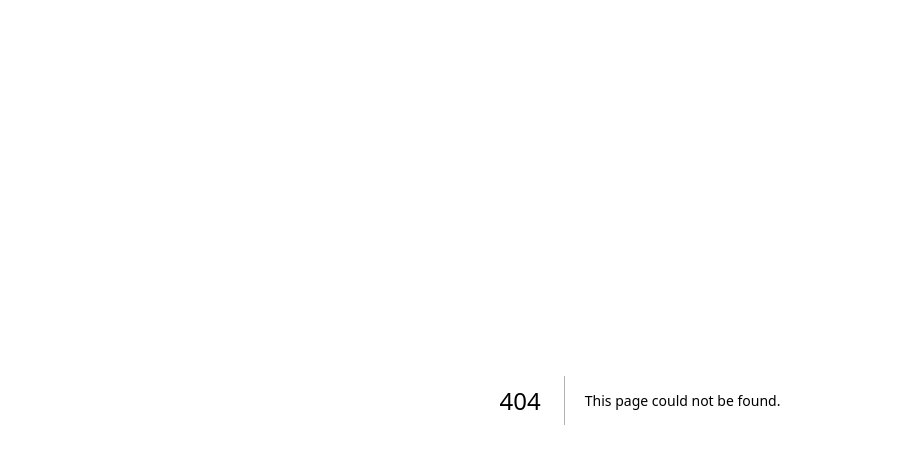
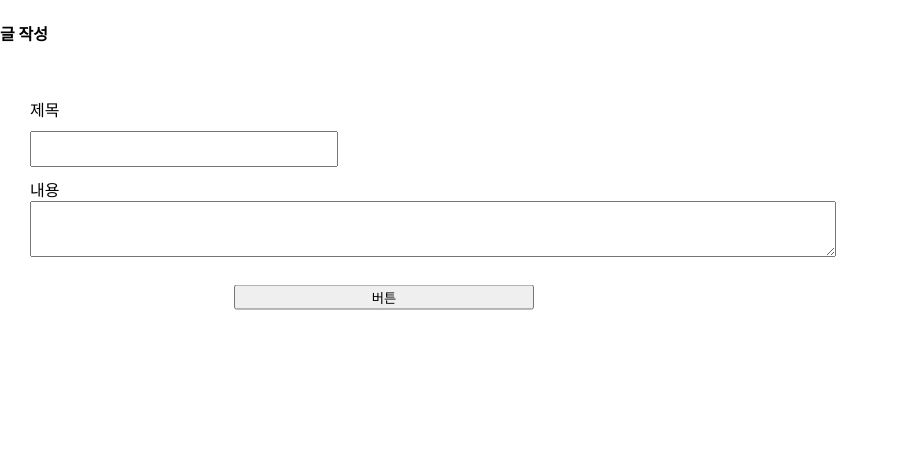
Before and after one commit to junyoungNA/apple-next, a Next.js app in the folder forum/: page /write in a window 1280 px wide. Before the commit this address had no page. Shown: the top 464 px of the page, without its empty margins (0-898 px from the left). Built offline with nearby package versions, Linux system fonts and the light colour scheme.

Commit message:
로그인 기능

```diff
--- a/forum/app/globals.css
+++ b/forum/app/globals.css
@@ -1,6 +1,5 @@
 body {
   margin: 0;
-
 }
 
 a {
@@ -30,6 +29,33 @@ a {
 }
 .list-item p {
   color: grey;
-    margin : 5px 0px;
+  margin: 5px 0px;
   color: black;
 }
+
+.write-form {
+  display: flex;
+  flex-direction: column;
+  padding: 30px;
+  position: relative;
+  height: 400px;
+}
+.write-title {
+  width: 300px;
+  height: 30px;
+  margin: 10px 0;
+}
+
+.write-content {
+  width: 800px;
+  height: 50px;
+}
+
+.write-submit {
+  width: 300px;
+  position: absolute;
+  left: 30%;
+  top: 50%;
+  transform: translate(-50%, -50%);
+  text-align: center;
+}
--- /dev/null
+++ b/forum/app/write/page.tsx
@@ -0,0 +1,24 @@
+import { NextPage } from "next";
+
+const Write: NextPage = () => {
+  return (
+    <div>
+      <h4>글 작성</h4>
+      <form action={"/api/test"} method="POST" className="write-form">
+        <label>제목</label>
+        <input className="write-title" name="title" />
+        <label>내용</label>
+        <textarea
+          className="write-content"
+          maxLength={50}
+          name="content"
+        ></textarea>
+        <button type="submit" className="write-submit">
+          버튼
+        </button>
+      </form>
+    </div>
+  );
+};
+
+export default Write;
--- a/forum/package.json
+++ b/forum/package.json
@@ -12,6 +12,7 @@
     "@types/node": "20.2.5",
     "@types/react": "18.2.9",
     "@types/react-dom": "18.2.4",
+    "express": "^4.18.2",
     "mongodb": "^5.6.0",
     "next": "13.4.4",
     "react": "18.2.0",
--- /dev/null
+++ b/forum/pages/api/login.ts
@@ -0,0 +1,37 @@
+import { Request, Response } from "express";
+import { connectDB } from "../../app/util/database";
+
+type Login = (req: Request, res: Response) => any;
+type User = {
+  _id: string;
+  userId: string;
+  passwrod: string;
+};
+const login: Login = async (req, res) => {
+  try {
+    // MongoDB 클라이언트 연결
+    if (req.method === "GET") {
+      const db = (await connectDB).db("forum");
+      console.log(req.body);
+      const result = await db
+        .collection("user")
+        .findOne({ userId: req.body.userId });
+      console.log(result);
+      return res.status(200).json({ date: new Date(), result });
+    }
+    if (req.method === "POST") {
+      if (req.body.userId.trim() === "" || req.body.password.trim() === "") {
+        return res.status(500).json("공백은 입력할 수 없습니다.");
+      }
+      const db = (await connectDB).db("forum");
+      const result = await db
+        .collection("user")
+        .findOne({ userId: req.body.userId });
+      console.log(result);
+    }
+  } catch (error) {
+    console.log("Failed");
+  }
+};
+
+export default login;
--- /dev/null
+++ b/forum/pages/api/test.ts
@@ -0,0 +1,28 @@
+import { Request, Response } from "express";
+import { connectDB } from "../../app/util/database";
+
+type Test = (req: Request, res: Response) => any;
+
+const test: Test = async (req, res) => {
+  try {
+    // MongoDB 클라이언트 연결
+    if (req.method === "GET") {
+      const db = (await connectDB).db("forum");
+      const result = await db.collection("post").find().toArray();
+      return res.status(200).json({ date: new Date(), result });
+    }
+    if (req.method === "POST") {
+      if (req.body.title.trim() === "" || req.body.content.trim() === "") {
+        return res.status(500).json("공백은 입력할 수 없습니다.");
+      }
+      const db = (await connectDB).db("forum");
+      await db.collection("post").insertOne(req.body);
+      console.log("Success");
+      return res.redirect(302, "/list");
+    }
+  } catch (error) {
+    console.log("Failed");
+  }
+};
+
+export default test;
```
Also changed, not shown: forum/app/auth/page.tsx (added, +20 -0 lines), forum/app/detail/[id]/page.tsx (+14 -12 lines), forum/app/list/page.tsx (+22 -17 lines), forum/app/login/page.tsx (added, +24 -0 lines), forum/app/page.tsx (+4 -7 lines), forum/app/util/database.ts (+10 -9 lines), forum/pages/api/auth.ts (added, +43 -0 lines), 2 other files (tests, documents, lock files or other folders). Lines whose indentation alone changed are shown as unchanged.
